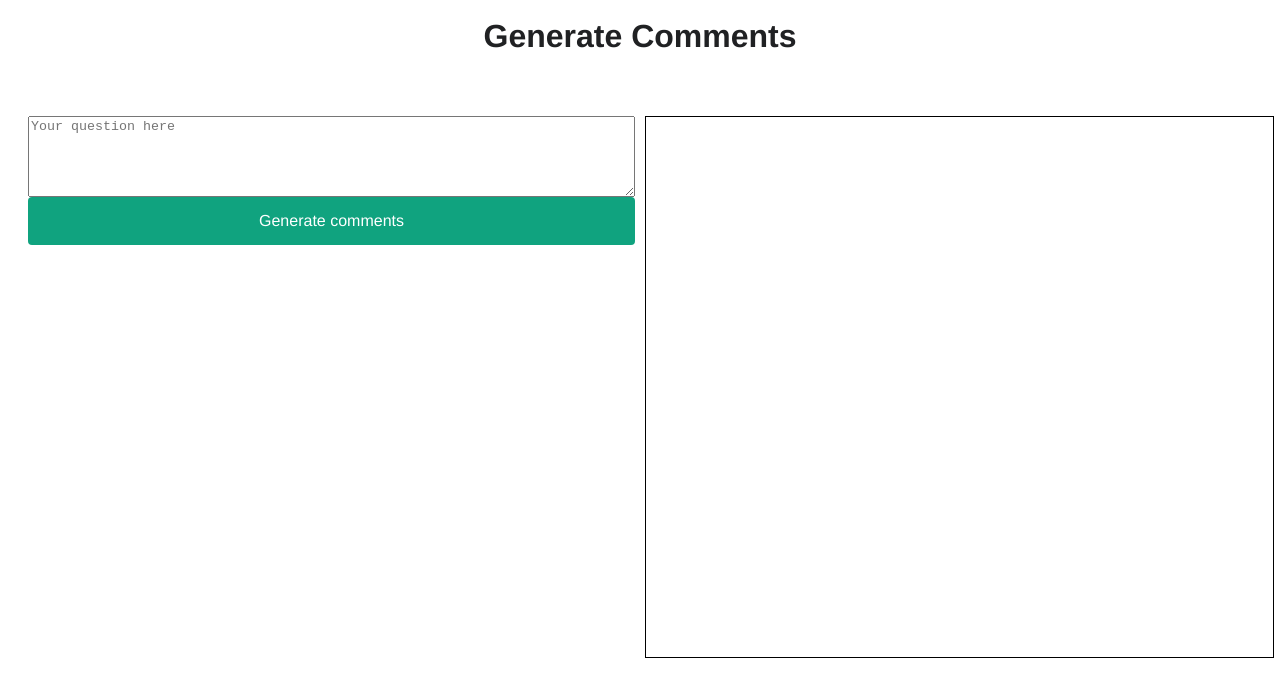
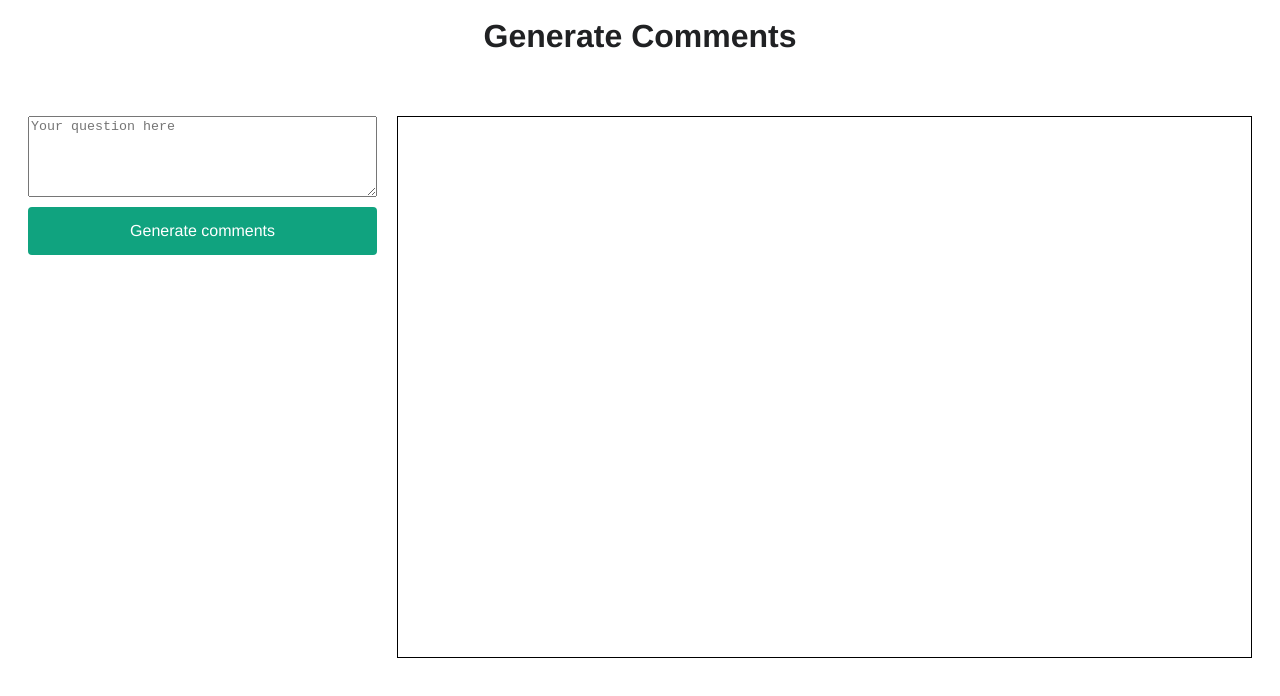
Before and after one commit to adrienvidal/ai-comments, a Next.js app: page / in a window 1280 px wide. Shown: the top 696 px of the page. Built offline with nearby package versions, Linux system fonts and the light colour scheme; a web font is replaced by a local one.

Commit message:
refacto UI

```diff
--- a/components/left/left.module.scss
+++ b/components/left/left.module.scss
@@ -1,8 +1,19 @@
 .left {
   width: 100%;
+
+  @media screen and (min-width: 768px) {
+    width: 500px;
+  }
 
   form {
     display: flex;
     flex-direction: column;
+    width: 100%;
+    margin-bottom: 20px;
+
+    input {
+      margin-top: 10px;
+    }
+
   }
 }
--- a/components/right/right.module.scss
+++ b/components/right/right.module.scss
@@ -4,7 +4,6 @@
   .result {
     overflow-y: scroll;
     height: 500px;
-    width: 100%;
     padding: 20px 0 20px 20px;
     border: 1px solid black;
 
--- a/pages/index.module.scss
+++ b/pages/index.module.scss
@@ -52,13 +52,11 @@ $outline-color_1: #10a37f;
 
   .wrapper {
     margin: 0 auto;
-    display: grid;
-    justify-content: center;
-    grid-gap: 10px;
     padding: 20px;
 
     @media screen and (min-width: 768px) {
-      grid-template-columns: repeat(2, 1fr);
+      display: flex;
+      gap: 20px;
       justify-items: center;
     }
   }
```
